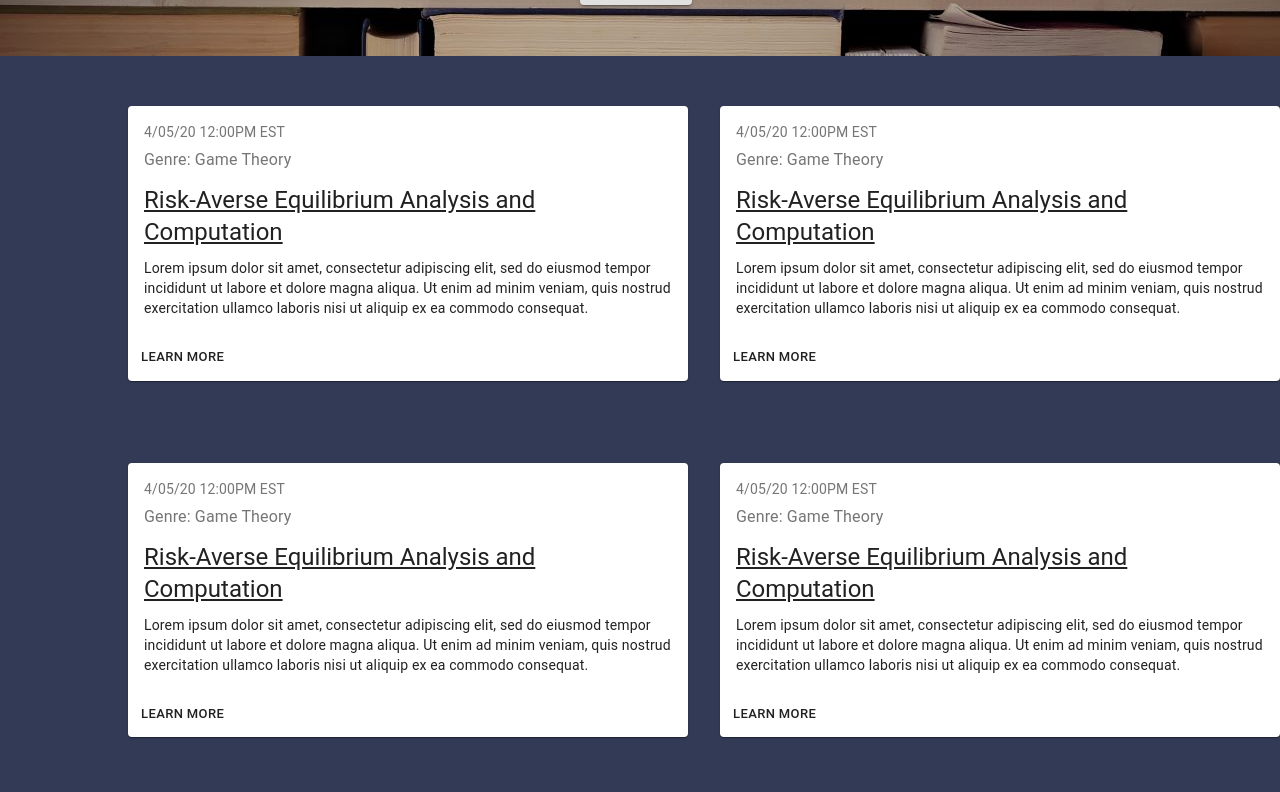
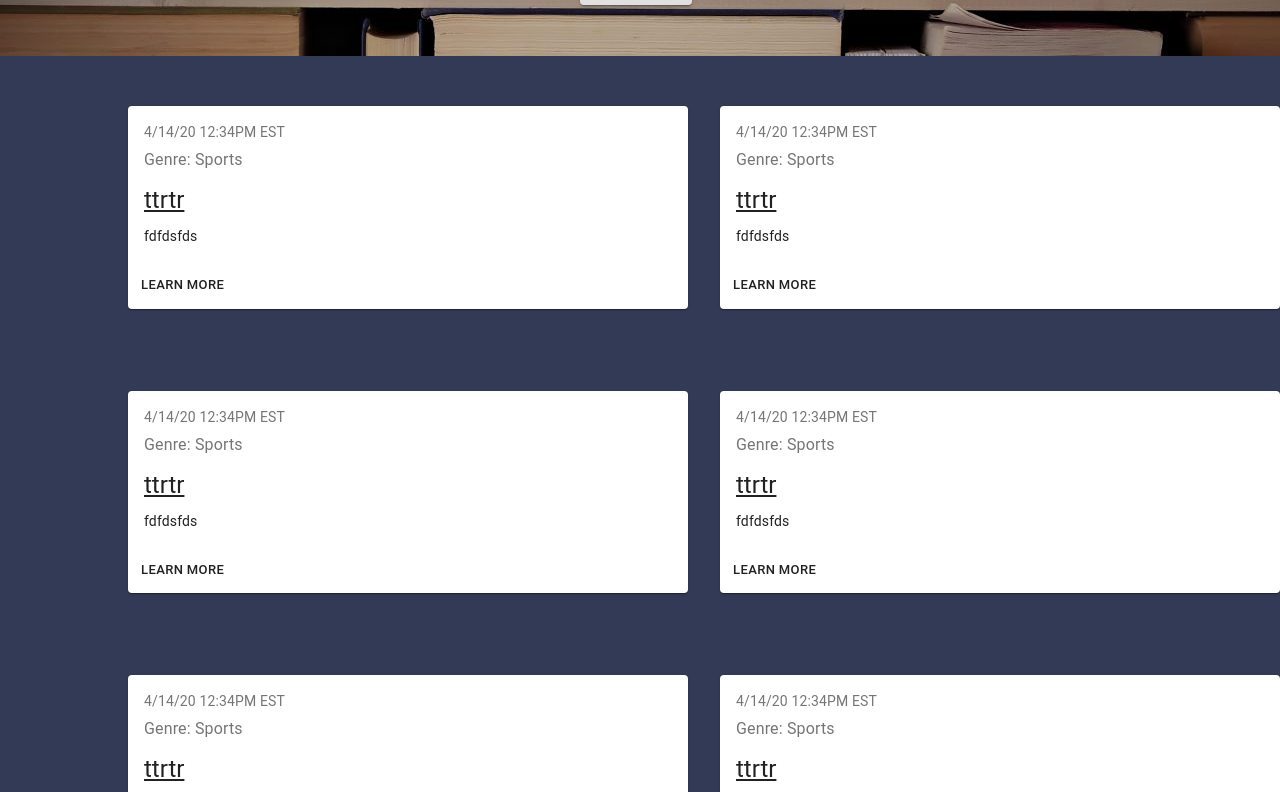
Before and after one commit to jacobdavis608/Breakdown, a React (Create React App) app: page / in a window 1280 px wide. Shown: the part 468-1260 px from the top of the page. Built offline with nearby package versions, Linux system fonts and the light colour scheme.

Commit message:
added props so in order to pull info from JSON

```diff
--- a/src/components/App.js
+++ b/src/components/App.js
@@ -1,4 +1,4 @@
-import React, { useState, useEffect } from 'react';
+import React from 'react';
 import './App.css';
 import Home from './Home/Home';
 import Upload from './Upload';
--- a/src/components/Home/Home.js
+++ b/src/components/Home/Home.js
@@ -1,4 +1,4 @@
-import React, { Fragment } from 'react';
+import React from 'react';
 import './Home.css';
 import Button from '@material-ui/core/Button';
 import { makeStyles } from '@material-ui/core/styles';
@@ -39,22 +39,22 @@ function Home() {
       <div style={{paddingLeft:'10%'}}>
         <Grid container spacing={4}>
           <Grid item xs={6} sm={6}>
-            <Summary/>
+            <Summary date='4/14/20' time='12:34PM EST' genre='Sports' title='ttrtr' summary='fdfdsfds' url='google.com'/>
           </Grid>
           <Grid item xs={6} sm={6}>
-            <Summary/>
+            <Summary date='4/14/20' time='12:34PM EST' genre='Sports' title='ttrtr' summary='fdfdsfds' url='google.com'/>
           </Grid>
           <Grid item xs={6} sm={6}>
-            <Summary/>
+            <Summary date='4/14/20' time='12:34PM EST' genre='Sports' title='ttrtr' summary='fdfdsfds' url='google.com'/>
           </Grid>
           <Grid item xs={6} sm={6}>
-            <Summary/>
+            <Summary date='4/14/20' time='12:34PM EST' genre='Sports' title='ttrtr' summary='fdfdsfds' url='google.com'/>
           </Grid>
           <Grid item xs={6} sm={6}>
-            <Summary/>
+            <Summary date='4/14/20' time='12:34PM EST' genre='Sports' title='ttrtr' summary='fdfdsfds' url='google.com'/>
           </Grid>
           <Grid item xs={6} sm={6}>
-            <Summary/>
+            <Summary date='4/14/20' time='12:34PM EST' genre='Sports' title='ttrtr' summary='fdfdsfds' url='google.com'/>
           </Grid>
         </Grid>
       </div>
--- a/src/components/Login.js
+++ b/src/components/Login.js
@@ -1,4 +1,4 @@
-import React, { useState, useEffect } from 'react';
+import React from 'react';
 import './App.css';
 
 
--- a/src/components/Navigation/Navigation.js
+++ b/src/components/Navigation/Navigation.js
@@ -1,4 +1,3 @@
-import styles from './Navigation.css';
 import React from 'react';
 import AppBar from '@material-ui/core/AppBar'
 import Toolbar from '@material-ui/core/Toolbar'
--- a/src/components/Profile.js
+++ b/src/components/Profile.js
@@ -1,4 +1,4 @@
-import React, { useState, useEffect } from 'react';
+import React from 'react';
 import './App.css';
 
 
--- a/src/components/Summary.js
+++ b/src/components/Summary.js
@@ -24,30 +24,40 @@ const useStyles = makeStyles({
   },
 });
 
-export default function SimpleCard() {
+
+const Summary = props => {
   const classes = useStyles();
-  const bull = <span className={classes.bullet}>•</span>;
 
   return (
     <Card className={classes.root} style={{marginTop:50, textAlign:'left'}}>
       <CardContent>
         <Typography className={classes.title} color="textSecondary" gutterBottom>
-          4/05/20 12:00PM EST
+          {props.date} {props.time}
         </Typography>
         <Typography className={classes.pos} color="textSecondary">
-          Genre: Game Theory
+          Genre: {props.genre}
         </Typography>
         <Typography variant="h5" component="h2" style={{textDecorationLine: 'underline'}}>
-            Risk-Averse Equilibrium Analysis and Computation
+            {props.title}
         </Typography>
         <Typography variant="body2" component="p" style={{paddingTop: 10}}>
-            Lorem ipsum dolor sit amet, consectetur adipiscing elit, sed do eiusmod tempor incididunt ut labore
-            et dolore magna aliqua. Ut enim ad minim veniam, quis nostrud exercitation ullamco laboris nisi ut aliquip ex ea commodo consequat.
+            {props.summary}
         </Typography>
       </CardContent>
       <CardActions>
-        <Button href="https://arxiv.org/pdf/2004.02470.pdf" size="small">Learn More</Button>
+        <Button href={props.url} size="small">Learn More</Button>
       </CardActions>
     </Card>
   );
-}
+};
+
+Summary.defaultProps = {
+  date: '04/01/20',
+  time: '12:00PM EST',
+  genre: 'GENRE',
+  title: 'TITLE',
+  summary: 'SUMMARY',
+  url: 'https://www.google.com/'
+};
+
+export default Summary;
--- a/src/components/Trending.js
+++ b/src/components/Trending.js
@@ -1,4 +1,4 @@
-import React, { useState, useEffect } from 'react';
+import React from 'react';
 import './App.css';
 import Grid from '@material-ui/core/Grid';
 import Summary from './Summary.js'
--- a/src/components/Upload.js
+++ b/src/components/Upload.js
@@ -1,5 +1,4 @@
-import React, { useState, useEffect } from 'react';
-import {Link} from 'react-router-dom';
+import React from 'react';
 import './App.css';
 import Box from '@material-ui/core/Box';
 import Button from '@material-ui/core/Button';
```
